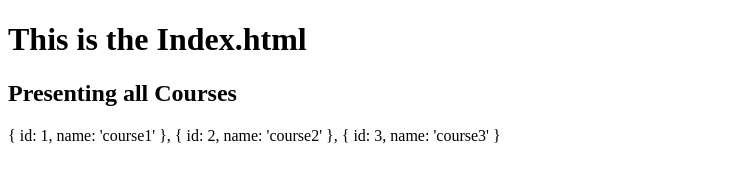
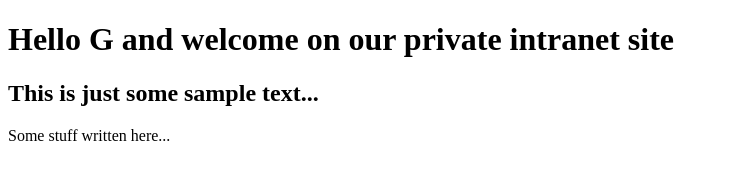
Before and after one commit to fred-eric-rieg/nodeJS-training, a website: page mosh_coding/index.html in a window 1280 px wide. Shown: the whole page, without its empty margins (0-729 px from the left). Drawn offline with Linux system fonts and the light colour scheme.

Commit message:
update for gitignore

```diff
--- a/mosh_coding/index.html
+++ b/mosh_coding/index.html
@@ -3,14 +3,12 @@
 <head>
     <meta charset="UTF-8">
     <meta name="viewport" content="width=device-width, initial-scale=1.0">
-    <title>Courses</title>
+    <title>Intranet</title>
 </head>
 <body>
-    <h1>This is the Index.html</h1>
-    <h2>Presenting all Courses</h2>
-    <p>{ id: 1, name: 'course1' },
-        { id: 2, name: 'course2' },
-        { id: 3, name: 'course3' }</p>
+    <h1>Hello G and welcome on our private intranet site</h1>
+    <h2>This is just some sample text...</h2>
+    <p>Some stuff written here...</p>
 
 </body>
 </html>
--- a/mosh_coding/server.js
+++ b/mosh_coding/server.js
@@ -14,7 +14,7 @@ app.get('/', (req, res) => {
     res.send('Hello World!!!');
 });
 
-app.get('/api/courses', async (req, res) => {
+app.get('/intranet', async (req, res) => {
     res.send( await readFile('mosh_coding/index.html', 'utf8') );
 });
 
```
Also changed, not shown: 2 other files.
